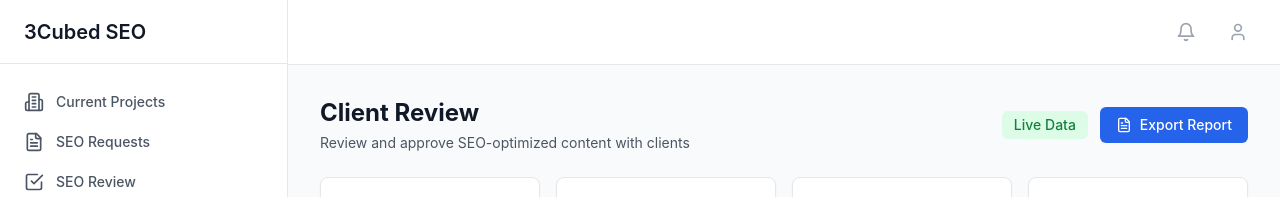
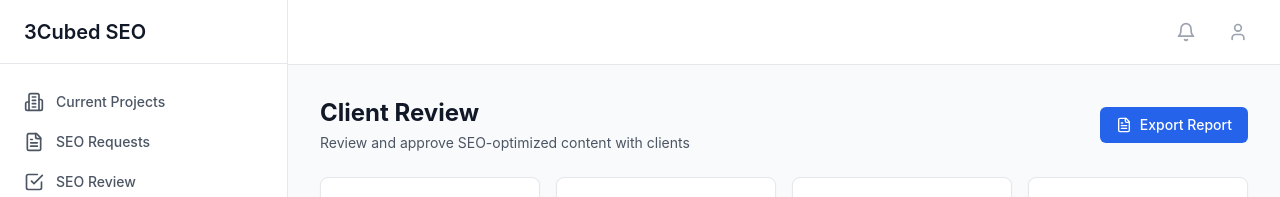
Before and after one commit to InnovareAI/3cubed-seo, a React (Vite) app: page /client-review in a window 1280 px wide. Shown: the top 197 px of the page. Built offline with nearby package versions, Linux system fonts and the light colour scheme; no server answers; the database is empty.

Commit message:
Remove demo switch from ClientReview page

```diff
--- a/src/pages/ClientReview.tsx
+++ b/src/pages/ClientReview.tsx
@@ -1,8 +1,7 @@
-import { useState, useEffect } from 'react'
+import { useState } from 'react'
 import { useNavigate } from 'react-router-dom'
 import { useQuery } from '@tanstack/react-query'
 import { supabase } from '@/lib/supabase'
-import { mockSEOReviews } from '@/data/mockSEOReviews'
 import CTAButton from '@/components/CTAButton'
 import {
   Search,
@@ -29,32 +28,9 @@ export default function ClientReview() {
   const [selectedClient, setSelectedClient] = useState<string>('all')
   const [selectedStatus, setSelectedStatus] = useState<string>('all')
 
-  // Initialize from localStorage
-  const [useDemoData, setUseDemoData] = useState(() => {
-    const stored = localStorage.getItem('clientReviewDataMode')
-    return stored === 'demo'
-  })
-
-  // Update localStorage when state changes
-  useEffect(() => {
-    localStorage.setItem('clientReviewDataMode', useDemoData ? 'demo' : 'live')
-  }, [useDemoData])
-
   const { data: submissions, isLoading } = useQuery({
-    queryKey: ['client-review-content', { searchQuery, selectedPriority, selectedClient, selectedStatus, useDemoData }],
+    queryKey: ['client-review-content', { searchQuery, selectedPriority, selectedClient, selectedStatus }],
     queryFn: async () => {
-      if (useDemoData) {
-        // Transform SEO Review mock data into Client Review data
-        return mockSEOReviews.slice(0, 6).map(s => ({
-          ...s,
-          workflow_stage: 'client_review',
-          client_review_status: Math.random() > 0.5 ? 'pending' : Math.random() > 0.5 ? 'approved' : 'revision_requested',
-          client_approval_date: new Date(Date.now() - Math.random() * 7 * 24 * 60 * 60 * 1000).toISOString(),
-          client_feedback: Math.random() > 0.5 ? 'Please revise the H2 tags to be more specific' : null,
-          seo_reviewed_at: new Date(Date.now() - Math.random() * 10 * 24 * 60 * 60 * 1000).toISOString()
-        }))
-      }
-
       const { data, error } = await supabase
         .from('submissions')
         .select('*')
@@ -114,7 +90,7 @@ export default function ClientReview() {
     navigate(`/client-review/${id}`)
   }
 
-  if (isLoading && !useDemoData) {
+  if (isLoading) {
     return (
       <div className="flex items-center justify-center h-64">
         <div className="animate-spin rounded-full h-8 w-8 border-b-2 border-blue-600"></div>
@@ -130,21 +106,9 @@ export default function ClientReview() {
           <h1 className="text-2xl font-bold text-gray-900">Client Review</h1>
           <p className="text-sm text-gray-600 mt-1">Review and approve SEO-optimized content with clients</p>
         </div>
-        <div className="flex items-center gap-3">
-          <button
-            onClick={() => setUseDemoData(!useDemoData)}
-            className={`px-3 py-1 text-sm font-medium rounded-md transition-colors ${
-              useDemoData
-                ? 'bg-amber-100 text-amber-700'
-                : 'bg-green-100 text-green-700'
-            }`}
-          >
-            {useDemoData ? 'Demo Data' : 'Live Data'}
-          </button>
-          <CTAButton variant="primary" icon={<FileText className="h-4 w-4" />}>
-            Export Report
-          </CTAButton>
-        </div>
+        <CTAButton variant="primary" icon={<FileText className="h-4 w-4" />}>
+          Export Report
+        </CTAButton>
       </div>
 
       {/* Stats Cards */}
```
